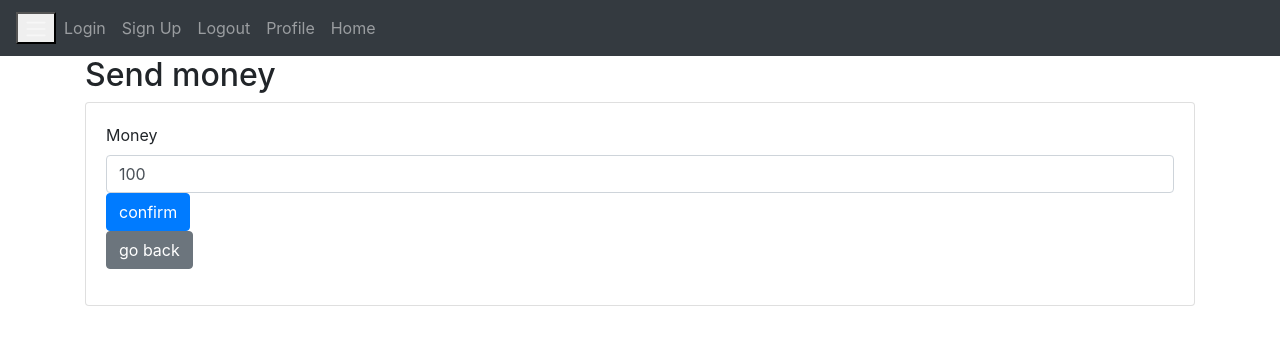
After one commit to emna-gha/flask-website-with-mongodb, a Flask app: page /send-money in a window 1280 px wide. The commit adds this page. Shown: the top 345 px of the page. Run offline with Flask 2, Linux system fonts and the light colour scheme; some libraries are stand-ins or nearby versions.

Commit message:
send_money

```diff
--- a/website/auth.py
+++ b/website/auth.py
@@ -2,22 +2,19 @@ from flask import Blueprint,render_template,request,flash,redirect,session,url_f
 from .models import User
 from . import db
 from passlib.hash import pbkdf2_sha256
-from flask_login import login_user, login_required, logout_user, current_user
-
 
 auth = Blueprint('auth', __name__)
-
 
 @auth.route('/login', methods=['GET','POST'])
 def login():
     if request.method == 'POST':
         user = db.users.find_one ({ "email": request.form.get('email') })
+        #in case the email exists in db succes otherwise error
         if user:
-            #check if the user with that email has a matching password in db with the one entered to login
+            #check if the password in db matches the one entered by user
             if pbkdf2_sha256.verify(request.form.get('password'), user['password']) :
                 flash('Logged in successfully',category='sucess')
                 User().start_session(user)
-                #login_user(user, remember=True)#remember that the user is logged in until he restarts his session
                 return redirect('/list-users')
             else:
                 flash('Incorrect password,try again', category='error')
@@ -37,7 +34,7 @@ def getlist():
         search=request.form.get('search')
         users=db.users.find_one({'username':search})
         return redirect(url_for('profile', id=users['_id']))
-        #return render_template('list-users.html',users=db.users.find_one({'userName':{'$gt': search}}))
+
     return render_template('list-users.html',users=db.users.find())
 
 @auth.route('/profile/<id>', methods=['GET','POST'])
@@ -49,6 +46,21 @@ def profile_by_id(id):
 @auth.route('/profile', methods=['GET','POST'])
 def profile():
     return render_template('profile.html')
+
+@auth.route('/send-money', methods=['GET','POST'])
+def sendmoney():
+    if request.method == 'POST':
+        money=request.form.get('money')
+        #verify whether the user has enough balance or not
+        if int(money) > int(session['user']['balance']):
+            flash('You do not have enough money to send',category='error')
+        else:
+            flash('Money sent successfully',category='success')
+            #update the current balance of the sender after sending money
+            new_balance= (int(session['user']['balance']) - int(money))
+            db.users.update_one( {'email': session['user']['email']}, {'$set': {'balance': str(new_balance)}})
+
+    return render_template('send-money.html')
 
 
 @auth.route('/change_password', methods=['GET','POST'])
--- a/website/templates/list-users.html
+++ b/website/templates/list-users.html
@@ -33,7 +33,13 @@
                         <td>{{user.email}}</td>
                         <td>{{user.balance}}</td>
 
+                        <td>
 
+                            <a href="/profile/{{user._id}}">
+                                <button class="btn btn-warning">see profile</button>
+                            </a>
+
+                        </td>
 
                     </tr>
                     {% endfor %}
--- /dev/null
+++ b/website/templates/send-money.html
@@ -0,0 +1,29 @@
+{% extends "base.html"%}
+
+{% block title %}
+   send-money
+{% endblock %}
+
+{% block content %}
+
+<h2 class="center">Send money</h2>
+    <div class="card">
+        <div class="card-body">
+          <form action="" method="POST">
+            <div class="form-group">
+                <label for ="password2">Money</label>
+                <input  type="text" value="100"
+                class="form-control"
+                id="money"
+                name="money"
+                />
+
+
+            <button type="submit" class="btn btn-primary"> confirm </button>
+            <div class="center">
+                <a href="/list-users" class="btn btn-secondary">go back</a>
+            </div>
+          </form>
+        </div>
+    </div>
+{% endblock %}
```
Also changed, not shown: website/templates/profile_by_id.html (+5 -2 lines).
